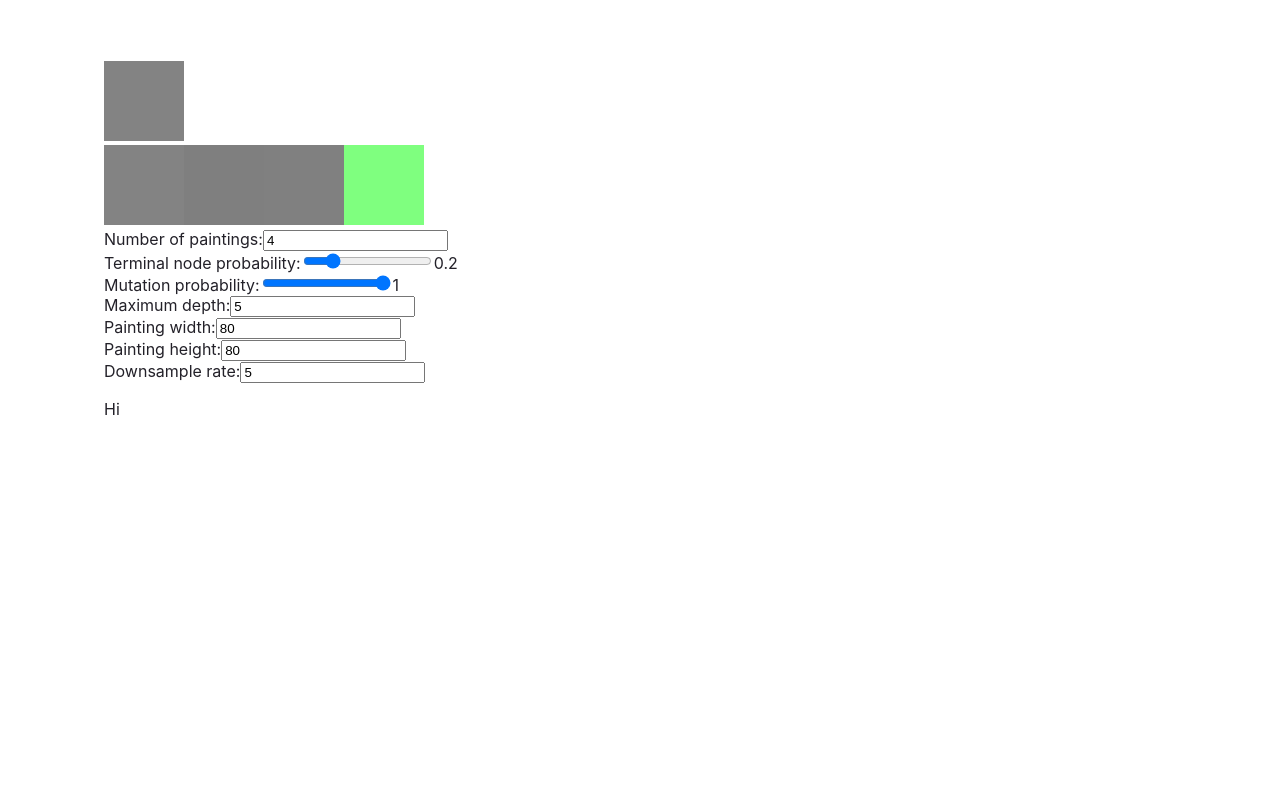
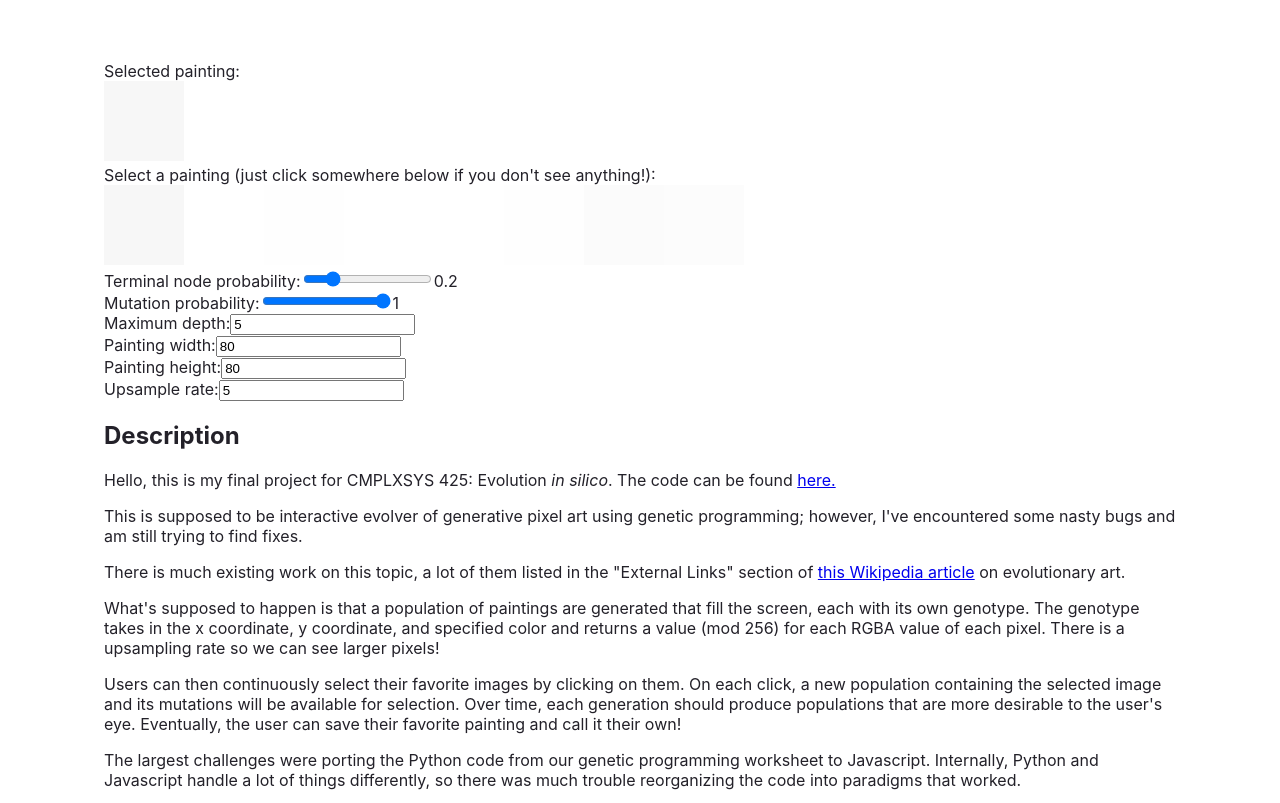
Before and after one commit to cfengjin/evolution-in-silico-final-project, a Gatsby site: page /project in a window 1280 px wide. Shown: the part 146-949 px from the top of the page. Before the commit the page ends 800 px from the top, so only its background shows below. Built offline with nearby package versions, Linux system fonts and the light colour scheme; Gatsby itself is replaced by a stand-in of ours.

Commit message:
add description

```diff
--- a/src/components/Canvas.js
+++ b/src/components/Canvas.js
@@ -29,7 +29,7 @@ const Canvas = props => {
         const red = evaluate(painting.genotype, { 'x': Math.trunc(x / downsample), 'y': Math.trunc(y / downsample), 'r': 255, 'g': 0, 'b': 0, 'a': 0 }) % 256
         const green = evaluate(painting.genotype, { 'x': Math.trunc(x / downsample), 'y': Math.trunc(y / downsample), 'r': 0, 'g': 255, 'b': 0, 'a': 0 }) % 256
         const blue = evaluate(painting.genotype, { 'x': Math.trunc(x / downsample), 'y': Math.trunc(y / downsample), 'r': 0, 'g': 0, 'b': 255, 'a': 0 }) % 256
-        const alpha = 128
+        const alpha = evaluate(painting.genotype, { 'x': Math.trunc(x / downsample), 'y': Math.trunc(y / downsample), 'r': 0, 'g': 0, 'b': 0, 'a': 255 }) % 256
 
         imageData.data[redIndex] = red
         imageData.data[greenIndex] = green
--- a/src/components/Grid.js
+++ b/src/components/Grid.js
@@ -9,7 +9,8 @@ const containerStyles = {
 
 const Grid = props => {
 
-  const { numPaintings, probTerminal, mutationProb, maxDepth, width, height, downsample } = props
+  const { probTerminal, mutationProb, maxDepth, width, height, downsample } = props
+  const numPaintings = 8
 
   const [paintings, setPaintings] = useState(generatePaintings(numPaintings, probTerminal, maxDepth));
   const [selectedPainting, setSelectedPainting] = useState(paintings[0]);
@@ -33,7 +34,9 @@ const Grid = props => {
 
   return (
     <>
+      <div>Selected painting:</div>
       <Canvas painting={selectedPainting} width={width} height={height} downsample={downsample} />
+      <div>Select a painting (just click somewhere below if you don't see anything!):</div>
       <div style={containerStyles}>{canvases}</div>
     </>
   )
--- a/src/markdown/Description.md
+++ b/src/markdown/Description.md
@@ -1,4 +1,21 @@
 ---
 title: Description
 ---
-Hi
+## Description
+Hello, this is my final project for CMPLXSYS 425: Evolution *in silico*. The code can be found [here.](https://github.com/cfengjin/evolution-in-silico-final-project)
+
+This is supposed to be interactive evolver of generative pixel art using genetic programming; however, I've encountered some nasty bugs and am still trying to find fixes.
+
+There is much existing work on this topic, a lot of them listed in the "External Links" section of [this Wikipedia article](https://en.wikipedia.org/wiki/Evolutionary_art) on evolutionary art.
+
+What's supposed to happen is that a population of paintings are generated that fill the screen, each with its own genotype. The genotype takes in the x coordinate, y coordinate, and specified color and returns a value (mod 256) for each RGBA value of each pixel. There is a upsampling rate so we can see larger pixels!
+
+Users can then continuously select their favorite images by clicking on them. On each click, a new population containing the selected image and its mutations will be available for selection. Over time, each generation should produce populations that are more desirable to the user's eye. Eventually, the user can save their favorite painting and call it their own!
+
+The largest challenges were porting the Python code from our genetic programming worksheet to Javascript. Internally, Python and Javascript handle a lot of things differently, so there was much trouble reorganizing the code into paradigms that worked.
+
+Before, I designed to use one genotype per painting so there could be some consistency across each painting, but I later realized that by having the same genotype take in different cartesian coordinates, the painting would be inclined to have some sort of gradient from (0, 0) to (width, height). It also became to difficult to get variation in color since it was the same genotype being evaluated for each RGBA channel.
+
+Currently, this project isn't working as desired. For some reason, I can't stop React.js from regenerating new populations of paintings instead using mutated selected paintings from previous generations. Also as mentioned above, the representation of each digital painting has flaws which make it difficult to produce paintings of varied patterns and colorful contrast.
+
+Feel free to take a look at my code and give suggestions! This is actually fun project that I'd like to continue working on.
--- a/src/pages/project.js
+++ b/src/pages/project.js
@@ -28,7 +28,7 @@ const codeStyles = {
 
 // markup
 const ProjectPage = () => {
-  const [numPaintings, setNumPaintings] = useState(4)
+  // const [numPaintings, setNumPaintings] = useState(4)
   const [probTerminal, setProbTerminal] = useState(0.2)
   const [mutationProb, setMutationProb] = useState(1)
   const [maxDepth, setMaxDepth] = useState(5)
@@ -40,7 +40,7 @@ const ProjectPage = () => {
       <title>Project</title>
       <h1 style={headingStyles}>Project</h1>
       <Grid
-        numPaintings={numPaintings}
+        // numPaintings={numPaintings}
         probTerminal={probTerminal}
         mutationProb={mutationProb}
         maxDepth={maxDepth}
@@ -48,10 +48,10 @@ const ProjectPage = () => {
         height={height}
         downsample={downsample}
       />
-      <div>
+      {/* <div>
         Number of paintings:
         <input type="number" value={numPaintings} onChange={e => setNumPaintings(e.target.value)} />
-      </div>
+      </div> */}
       <div>
         Terminal node probability:
         <input type="range" min="0" max="1" step="0.1" value={probTerminal} onChange={e => setProbTerminal(e.target.value)} />
@@ -75,7 +75,7 @@ const ProjectPage = () => {
         <input type="number" value={height} onChange={e => setHeight(e.target.value)} />
       </div>
       <div>
-        Downsample rate:
+        Upsample rate:
         <input type="number" value={downsample} onChange={e => setDownsample(e.target.value)} />
       </div>
       <Description />
```
